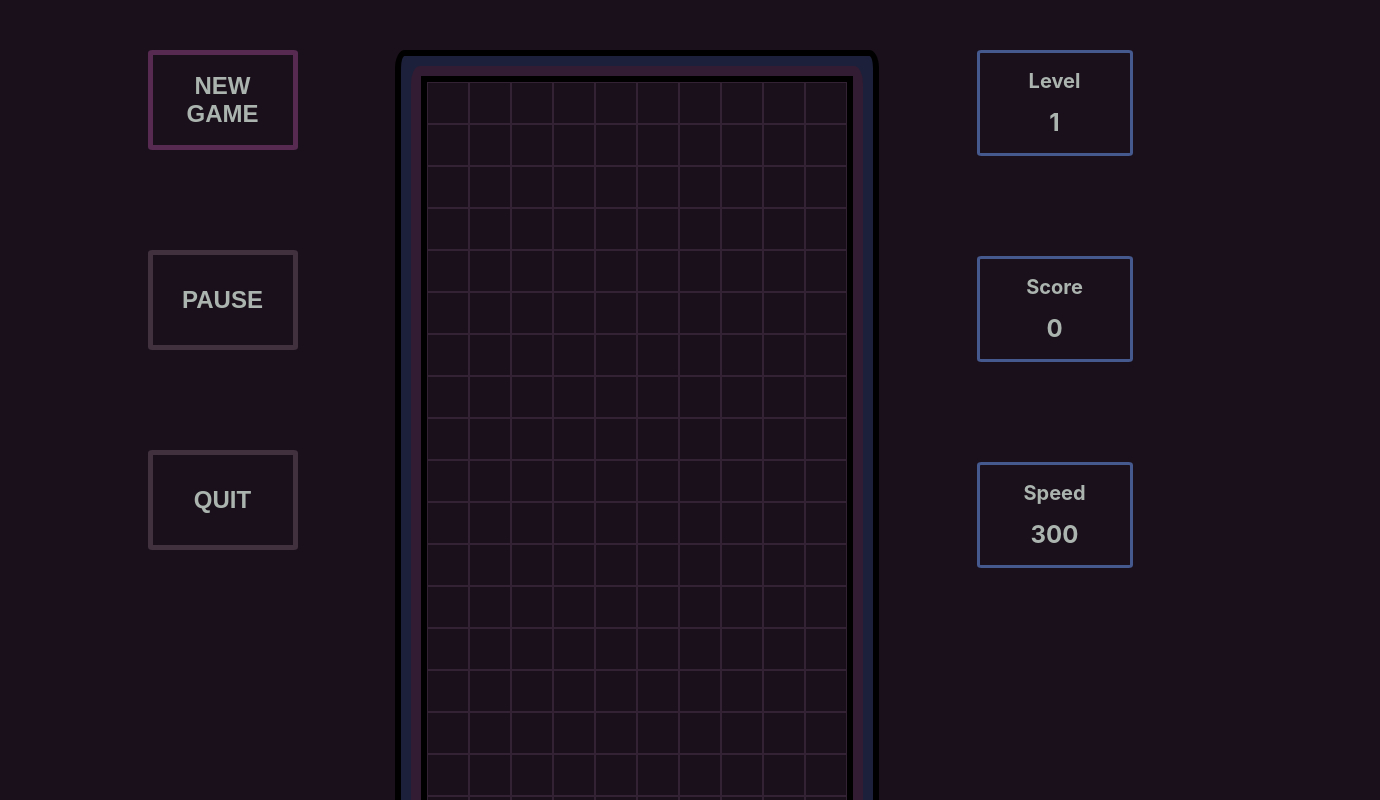
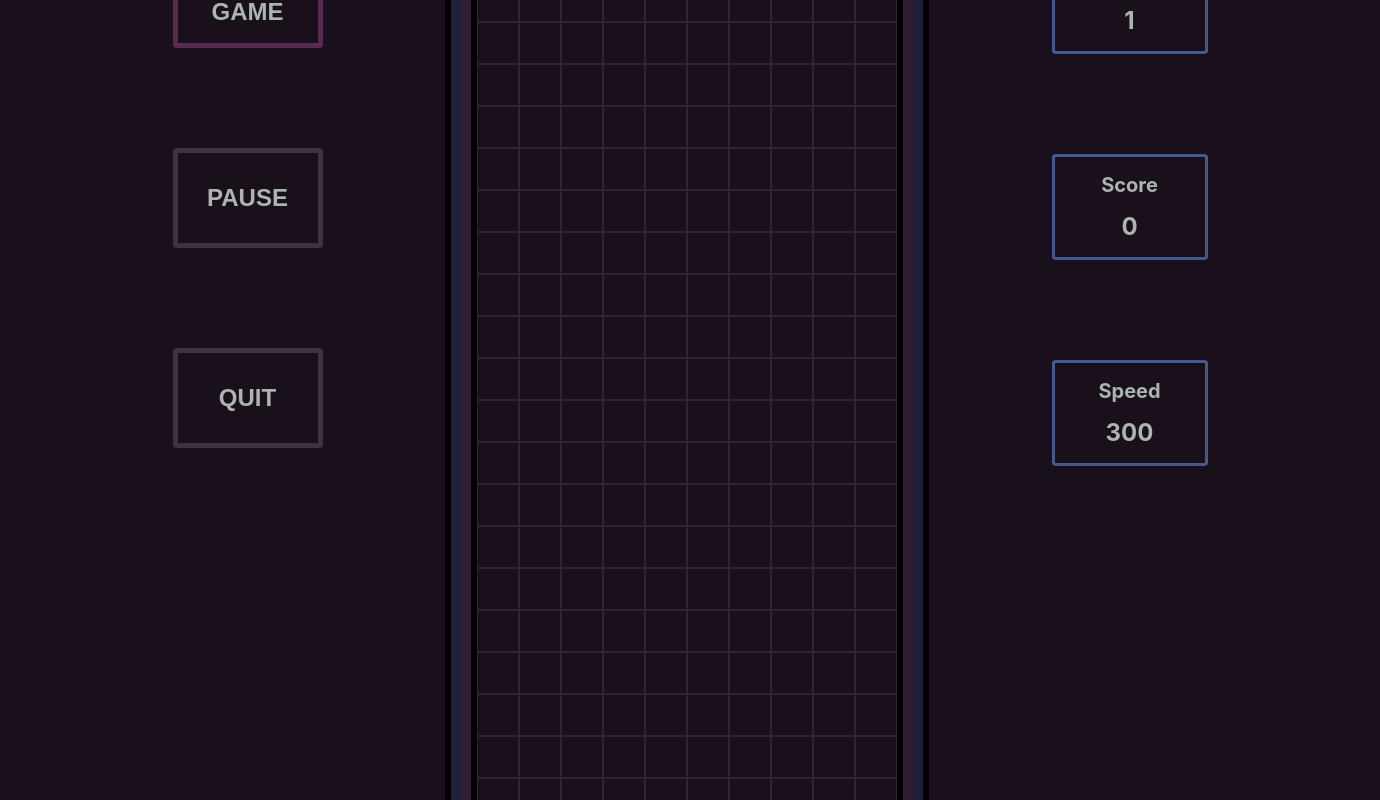
Before and after one commit to MarekPetr/tetris, a React (Create React App) app: page / in a window 1280 px wide. Shown: the top 800 px of the page, 1380 px wide, since content can reach past the window. Built offline with nearby package versions, Linux system fonts and the light colour scheme.

Commit message:
feat: center content

```diff
--- a/src/App.css
+++ b/src/App.css
@@ -1,8 +1,12 @@
 .board-page {
   height: 100%;
+  display: flex;
+  flex-direction: column;
+  justify-content: center;
 }
 
 .content {
+  width: 100%;
   text-align: center;
   display: flex;
   justify-content: space-evenly;
```
